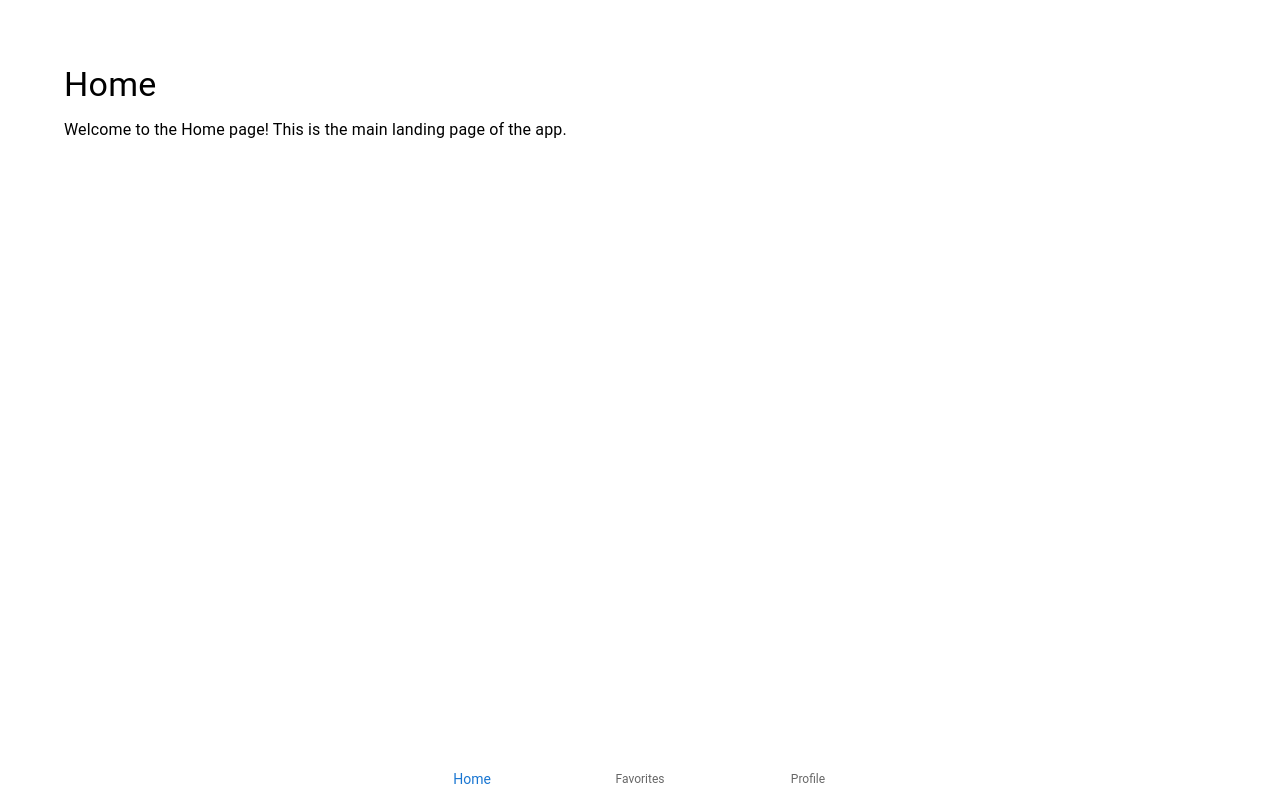
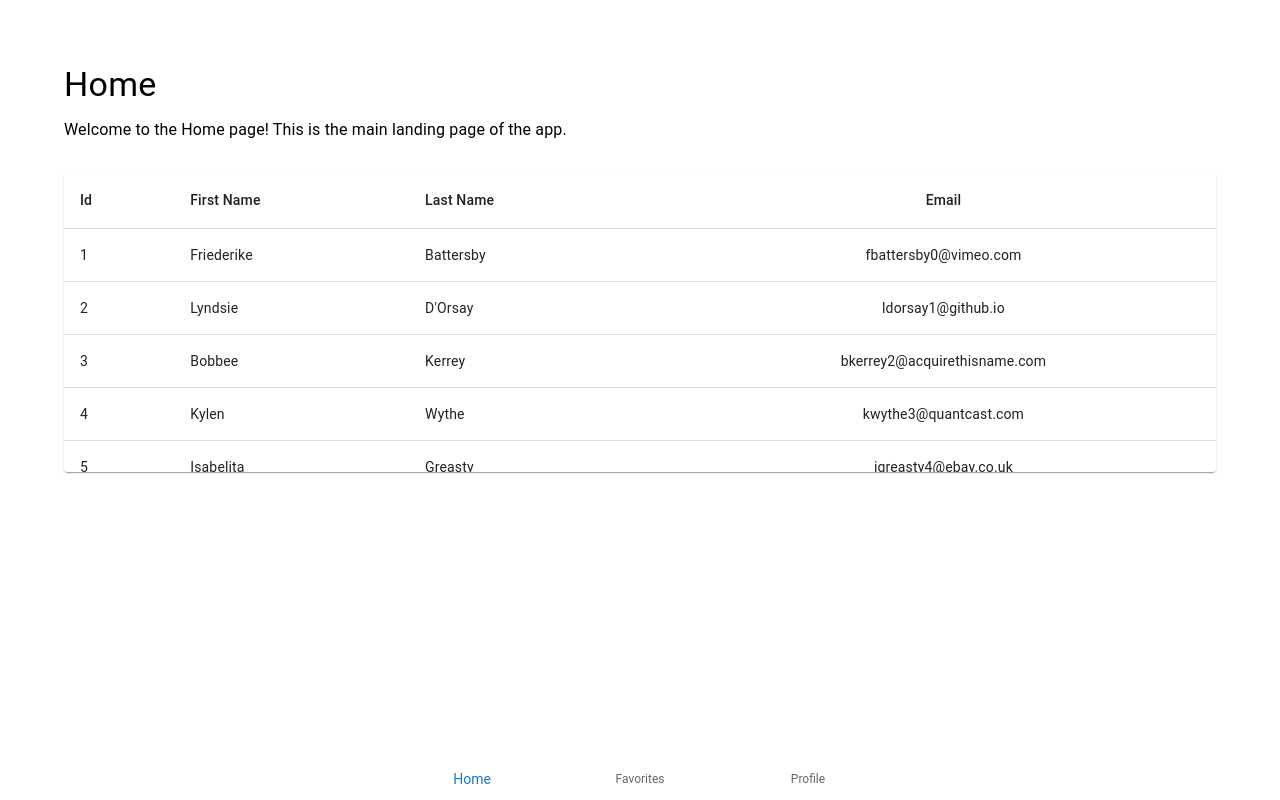
Before and after one commit to Adrian-YongKeng/react-mui-d, a React (Create React App) app: page / in a window 1280 px wide. Built offline with nearby package versions, Linux system fonts and the light colour scheme; some icons are missing.

Commit message:
Mui Table

```diff
--- a/src/App.tsx
+++ b/src/App.tsx
@@ -26,7 +26,8 @@ import Profile from "./pages/Profile";
 // import MuiList from "./components/MuiList";
 // import MuiAvatar from "./components/MuiAvatar";
 // import MuiChip from "./components/MuiChip";
-import MuiTooltip from "./components/MuiTooltip";
+// import MuiTooltip from "./components/MuiTooltip";
+// import MuiTable from "./components/MuiTable";
 
 function App() {
   return (
@@ -80,7 +81,9 @@ function App() {
 
         {/* <MuiChip /> */}
 
-        <MuiTooltip />
+        {/* <MuiTooltip /> */}
+
+        {/* <MuiTable /> */}
 
         <MuiBottomNavigation />
       </div>
--- /dev/null
+++ b/src/components/MuiTable.tsx
@@ -0,0 +1,129 @@
+import {
+  Paper,
+  Table,
+  TableBody,
+  TableCell,
+  TableContainer,
+  TableHead,
+  TableRow,
+} from "@mui/material";
+
+const tableData = [
+  {
+    id: 1,
+    first_name: "Friederike",
+    last_name: "Battersby",
+    email: "fbattersby0@vimeo.com",
+    gender: "Female",
+    ip_address: "188.65.150.212",
+  },
+  {
+    id: 2,
+    first_name: "Lyndsie",
+    last_name: "D'Orsay",
+    email: "ldorsay1@github.io",
+    gender: "Female",
+    ip_address: "176.4.64.226",
+  },
+  {
+    id: 3,
+    first_name: "Bobbee",
+    last_name: "Kerrey",
+    email: "bkerrey2@acquirethisname.com",
+    gender: "Female",
+    ip_address: "163.138.164.213",
+  },
+  {
+    id: 4,
+    first_name: "Kylen",
+    last_name: "Wythe",
+    email: "kwythe3@quantcast.com",
+    gender: "Female",
+    ip_address: "228.221.216.105",
+  },
+  {
+    id: 5,
+    first_name: "Isabelita",
+    last_name: "Greasty",
+    email: "igreasty4@ebay.co.uk",
+    gender: "Female",
+    ip_address: "151.156.29.84",
+  },
+  {
+    id: 6,
+    first_name: "Ora",
+    last_name: "Campes",
+    email: "ocampes5@ucoz.com",
+    gender: "Female",
+    ip_address: "165.152.181.240",
+  },
+  {
+    id: 7,
+    first_name: "Luther",
+    last_name: "Canete",
+    email: "lcanete6@desdev.cn",
+    gender: "Male",
+    ip_address: "18.17.228.86",
+  },
+  {
+    id: 8,
+    first_name: "Gal",
+    last_name: "Balloch",
+    email: "gballoch7@instagram.com",
+    gender: "Male",
+    ip_address: "21.141.129.19",
+  },
+  {
+    id: 9,
+    first_name: "Sylvester",
+    last_name: "Nicklin",
+    email: "snicklin8@illinois.edu",
+    gender: "Male",
+    ip_address: "170.226.3.44",
+  },
+  {
+    id: 10,
+    first_name: "Claiborn",
+    last_name: "Scottesmoor",
+    email: "cscottesmoor9@hhs.gov",
+    gender: "Male",
+    ip_address: "105.130.190.145",
+  },
+];
+
+const MuiTable = () => {
+  return (
+    <TableContainer
+      component={Paper}
+      sx={{ maxHeight: "300px", marginTop: "30px" }}
+    >
+      {/* make header stick at the position data scroll */}
+      <Table aria-label="Simple Table" stickyHeader>
+        <TableHead>
+          <TableRow>
+            <TableCell>Id</TableCell>
+            <TableCell>First Name</TableCell>
+            <TableCell>Last Name</TableCell>
+            <TableCell align="center">Email</TableCell>
+          </TableRow>
+        </TableHead>
+
+        <TableBody>
+          {tableData.map((row) => (
+            <TableRow
+              key={row.id}
+              sx={{ "&:last-child td, &last-child th": { border: 0 } }}
+            >
+              <TableCell>{row.id}</TableCell>
+              <TableCell>{row.first_name}</TableCell>
+              <TableCell>{row.last_name}</TableCell>
+              <TableCell align="center">{row.email}</TableCell>
+            </TableRow>
+          ))}
+        </TableBody>
+      </Table>
+    </TableContainer>
+  );
+};
+
+export default MuiTable;
--- a/src/pages/Home.tsx
+++ b/src/pages/Home.tsx
@@ -1,4 +1,5 @@
 import { Typography } from "@mui/material";
+import MuiTable from "../components/MuiTable";
 
 const Home = () => {
   return (
@@ -10,6 +11,8 @@ const Home = () => {
       <Typography variant="body1">
         Welcome to the Home page! This is the main landing page of the app.
       </Typography>
+
+      <MuiTable />
     </div>
   );
 };
```
